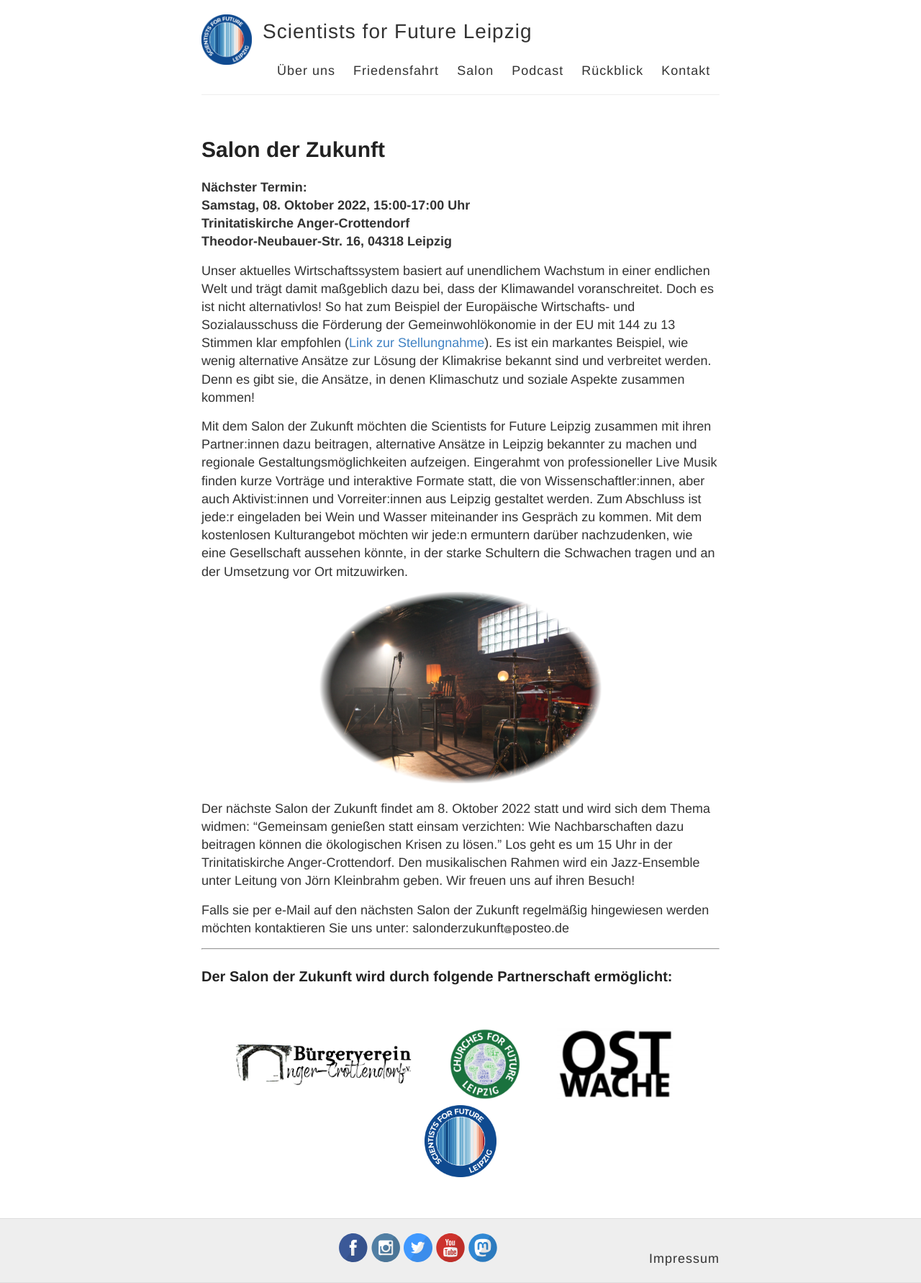
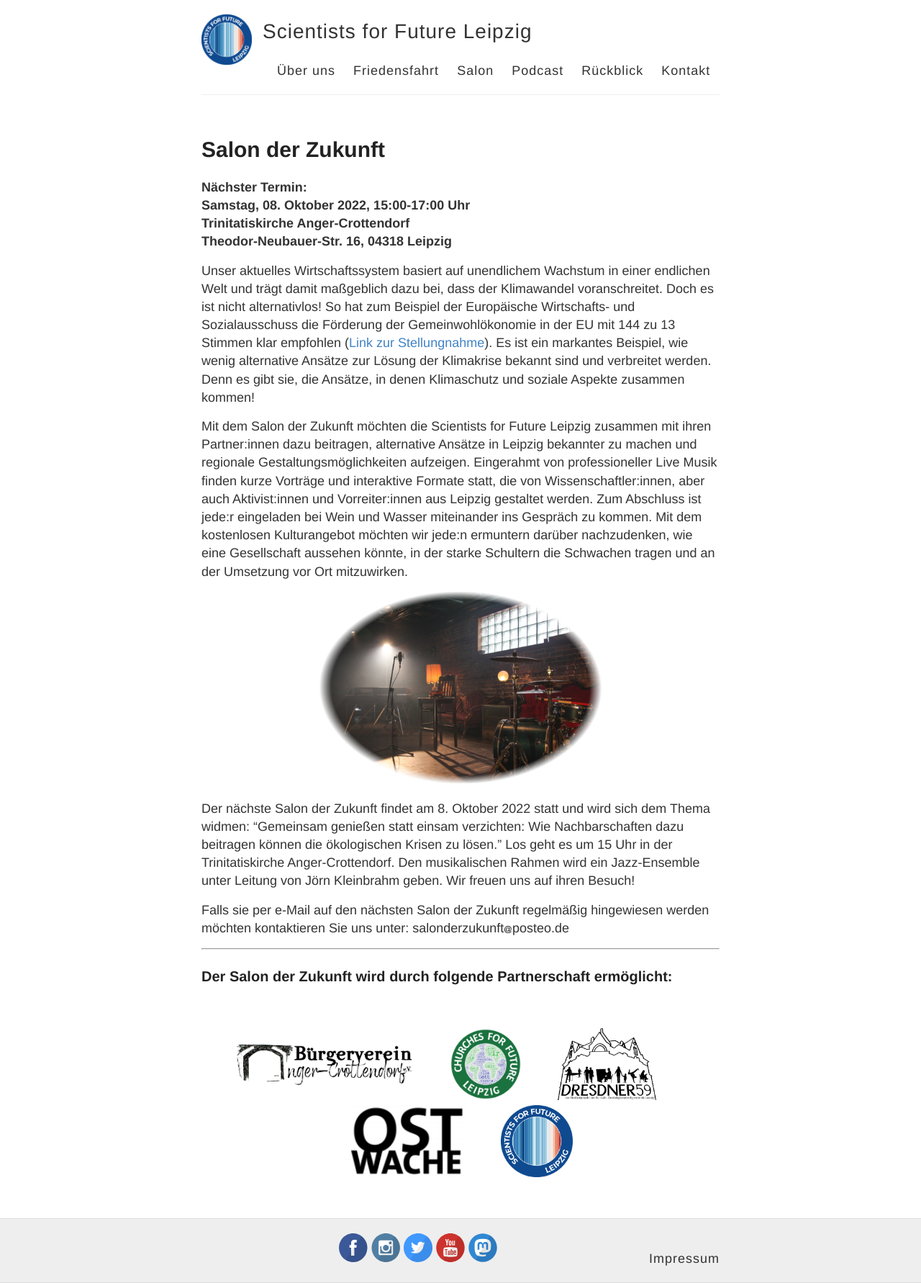
Before and after one commit to s4f-leipzig/s4f-leipzig.github.io, a Jekyll site: the page built from salon.md, in a window 1280 px wide. Shown: the whole page at 72% size. Built offline with Jekyll 4.4.1, drawn with Linux system fonts in a browser that asks for light colours.

Commit message:
Update salon.md

```diff
--- a/salon.md
+++ b/salon.md
@@ -34,6 +34,7 @@
 <p align="center">
 <a href="https://www.bv-anger-crottendorf.de/" target="blank"><img height="100px" src="/images/Logo_BVAC.png"></a>&nbsp;&nbsp;&nbsp;&nbsp;&nbsp;&nbsp;
 <a href="https://esg-leipzig.de/uber-uns/arbeitskreise/churches-for-future-leipzig/" target="blank"><img height="100px" src="/images/Logo_CFF.png"></a>&nbsp;&nbsp;&nbsp;&nbsp;&nbsp;&nbsp;
+<a href="https://www.dresdner59.de/" target="blank"><img height="100px" src="/images/Logo-Dresdner59.jpg"></a>&nbsp;&nbsp;&nbsp;&nbsp;&nbsp;&nbsp;
 &nbsp;&nbsp;&nbsp;<a href="https://www.ostwache.org/" target="blank"><img height="100px" src="/images/Logo_Ostwache.png"></a>&nbsp;&nbsp;&nbsp;&nbsp;&nbsp;&nbsp;&nbsp;&nbsp;&nbsp;
 <a href="https://s4f-leipzig.de/" target="blank"><img height="100px" src="/images/s4f_logo_leipzig.png"></a>
 </p>
```
